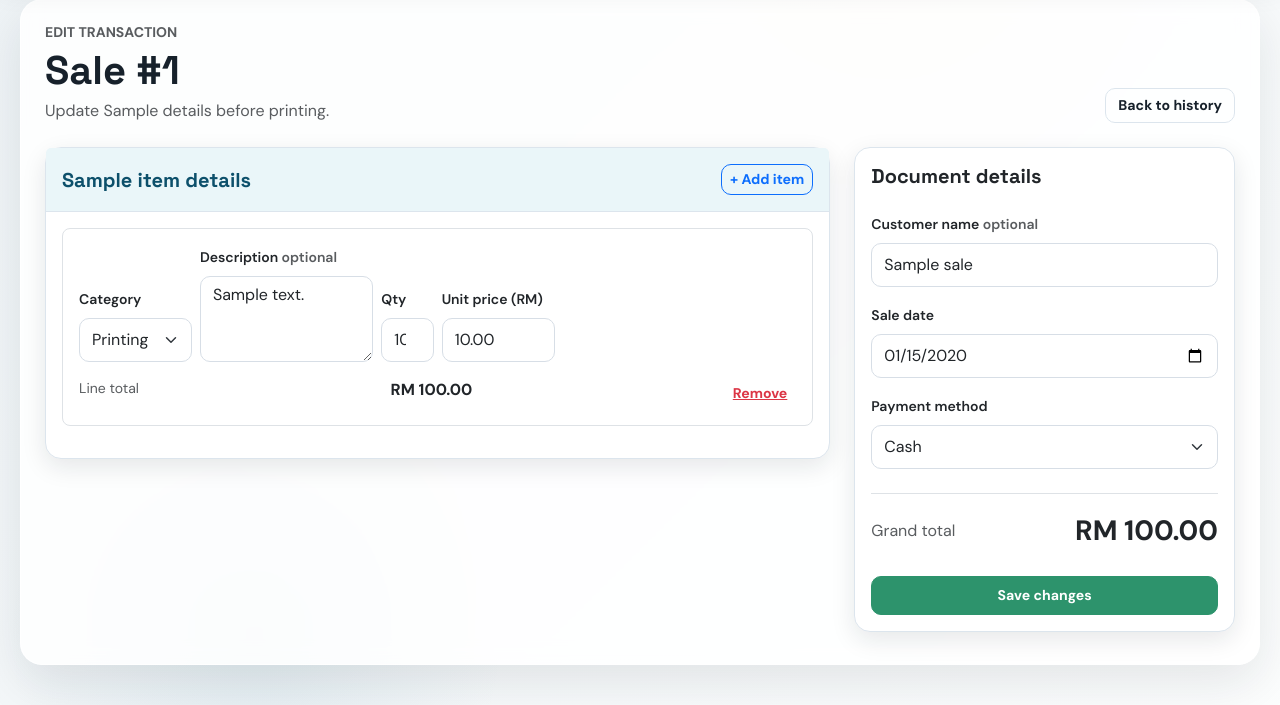
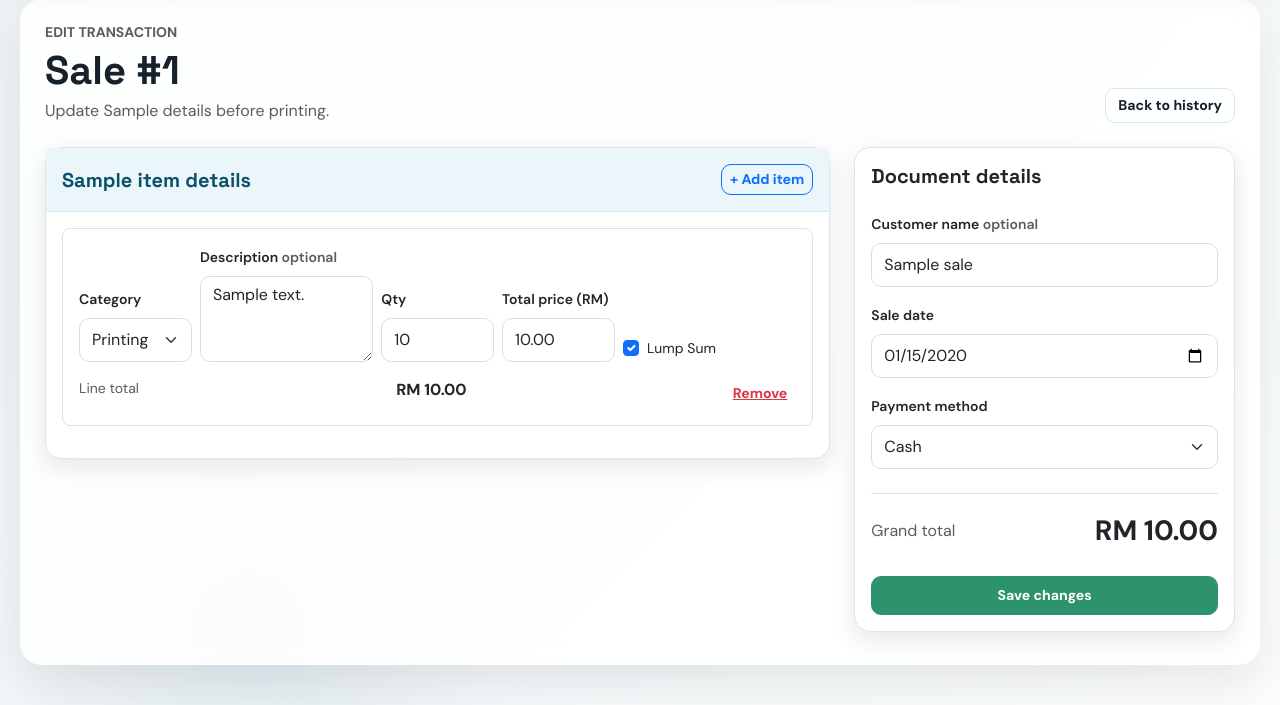
Before and after one commit to Ruile1101/ShopPosMini, a Flask app: page /edit_sale/1 in a window 1280 px wide. Shown: the part 77-782 px from the top of the page. Run offline with Flask 3, Linux system fonts and the light colour scheme; tables that the repository leaves empty hold one stand-in row (values such as "Sample post").

Commit message:
enhancement

```diff
--- a/app/models.py
+++ b/app/models.py
@@ -35,6 +35,12 @@ class Sale(db.Model):
 
 class SaleItem(db.Model):
     id = db.Column(db.Integer, primary_key=True)
+
+    is_lump_sum = db.Column(
+        db.Boolean,
+        nullable=False,
+        default=False
+    )
 
     sale_id = db.Column(
         db.Integer,
--- a/app/routes.py
+++ b/app/routes.py
@@ -534,7 +534,8 @@ def add_sale(document_type='receipt'):
                     if '|||' in description
                     else 'PC',
                     unit_price=unit_price,
-                    line_total=line_total
+                    line_total=line_total,
+                    is_lump_sum=is_lump_sum
                 )
             )
 
@@ -626,6 +627,7 @@ def edit_sale(sale_id):
             prices = request.form.getlist('unit_price')
             product_ids = request.form.getlist('product_id')
             service_types = request.form.getlist('service_type')
+            lump_sums = request.form.getlist('lump_sum')
 
             if sale.document_type == 'invoice':
                 # The editable invoice row is a single service-style item; the per-row category is forced to Other.
@@ -659,12 +661,16 @@ def edit_sale(sale_id):
             else:
                 if not sale.items:
                     raise ValueError
+                lump_sums = request.form.getlist('lump_sum')
                 for index, item in enumerate(sale.items):
                     item.category = categories[index] if index < len(categories) else item.category
                     item.description = descriptions[index].strip() if index < len(descriptions) else item.description
                     item.quantity = int(quantities[index]) if index < len(quantities) and quantities[index] else item.quantity
-                    item.unit_price = round(float(prices[index]), 2) if index < len(prices) and prices[index] else item.unit_price
-                    item.line_total = round(item.quantity * item.unit_price, 2)
+                    is_lump_sum = index < len(lump_sums) and lump_sums[index] == '1'
+                    item.is_lump_sum = is_lump_sum
+                    entered_price = float(prices[index]) if index < len(prices) and prices[index] else 0.00
+                    if is_lump_sum: item.line_total = round(entered_price, 2); item.unit_price = entered_price / item.quantity if item.quantity else 0
+                    else: item.unit_price = round(entered_price, 2); item.line_total = round(item.quantity * item.unit_price, 2)
                     product_id = int(product_ids[index]) if index < len(product_ids) and product_ids[index] else None
                     item.product_id = product_id
                     item.product = Product.query.get(product_id) if product_id else None
--- a/app/templates/edit_sale.html
+++ b/app/templates/edit_sale.html
@@ -60,14 +60,45 @@
               </div>
               {% endif %}
 
-              <div class="col-md-1">
+              <div class="col-md-2">
                 <label class="form-label small fw-semibold">Qty</label>
                 <input name="quantity" type="number" min="1" value="{{ item.quantity }}" class="form-control quantity" required>
               </div>
               <div class="col-md-2">
-                <label class="form-label small fw-semibold">Unit price (RM)</label>
-                <input name="unit_price" type="number" min="0" step="0.01" value="{{ '{:.2f}'.format(item.unit_price) }}" class="form-control unit-price" required>
-              </div>
+    <label class="form-label small fw-semibold price-label">
+        {% if item.is_lump_sum %}
+            Total price (RM)
+        {% else %}
+            Unit price (RM)
+        {% endif %}
+    </label>
+
+    <input
+        name="unit_price"
+        type="number"
+        min="0"
+        step="0.01"
+        value="{% if item.is_lump_sum %}{{ '{:.2f}'.format(item.line_total) }}{% else %}{{ '{:.2f}'.format(item.unit_price) }}{% endif %}"
+        class="form-control unit-price"
+        required
+    >
+</div>
+
+<div class="col-md-2">
+    <div class="form-check mt-4">
+        <input
+            class="form-check-input lump-sum"
+            type="checkbox"
+            name="lump_sum"
+            value="1"
+            {% if item.is_lump_sum %}checked{% endif %}
+        >
+
+        <label class="form-check-label small">
+            Lump Sum
+        </label>
+    </div>
+</div>
             </div>
             <div class="d-flex justify-content-between mt-3">
               <small class="text-muted line-label">Line total</small>
@@ -159,7 +190,36 @@
       </div>
       {% endif %}
       <div class="col-md-1"><label class="form-label small fw-semibold">Qty</label><input name="quantity" type="number" min="1" value="1" class="form-control quantity" required></div>
-      <div class="col-md-2"><label class="form-label small fw-semibold">Unit price (RM)</label><input name="unit_price" type="number" min="0" step="0.01" value="0.00" class="form-control unit-price" required></div>
+      <div class="col-md-2">
+    <label class="form-label small fw-semibold price-label">
+        Unit price (RM)
+    </label>
+
+    <input
+        name="unit_price"
+        type="number"
+        min="0"
+        step="0.01"
+        value="0.00"
+        class="form-control unit-price"
+        required
+    >
+</div>
+
+<div class="col-md-2">
+    <div class="form-check mt-4">
+        <input
+            class="form-check-input lump-sum"
+            type="checkbox"
+            name="lump_sum"
+            value="1"
+        >
+
+        <label class="form-check-label small">
+            Lump Sum
+        </label>
+    </div>
+</div>
     </div>
     <div class="d-flex justify-content-between mt-3"><small class="text-muted">Line total</small><strong class="line-total">RM 0.00</strong><button type="button" class="btn btn-link btn-sm text-danger remove-item">Remove</button></div>
   </div>
@@ -168,12 +228,48 @@
 <script>
 const items = document.getElementById('items');
 function updateItem(item) {
-  const qty = Number(item.querySelector('.quantity').value || 0);
-  const price = Number(item.querySelector('.unit-price').value || 0);
-  item.querySelector('.line-total').textContent = `RM ${(qty * price).toFixed(2)}`;
-  document.getElementById('grand-total').textContent = `RM ${[...document.querySelectorAll('.sale-item')].reduce((sum, row) => {
-    return sum + Number(row.querySelector('.quantity').value || 0) * Number(row.querySelector('.unit-price').value || 0);
-  }, 0).toFixed(2)}`;
+  const qty = Number(
+    item.querySelector('.quantity').value || 0
+  );
+
+  const price = Number(
+    item.querySelector('.unit-price').value || 0
+  );
+
+  const lumpSum = item.querySelector('.lump-sum')?.checked;
+
+  const lineTotal = lumpSum
+    ? price
+    : qty * price;
+
+  item.querySelector('.line-total').textContent =
+    `RM ${lineTotal.toFixed(2)}`;
+
+  const grandTotal = [
+    ...document.querySelectorAll('.sale-item')
+  ].reduce((sum, row) => {
+
+    const rowQty = Number(
+      row.querySelector('.quantity').value || 0
+    );
+
+    const rowPrice = Number(
+      row.querySelector('.unit-price').value || 0
+    );
+
+    const rowLumpSum =
+      row.querySelector('.lump-sum')?.checked;
+
+    return sum + (
+      rowLumpSum
+        ? rowPrice
+        : rowQty * rowPrice
+    );
+
+  }, 0);
+
+  document.getElementById('grand-total').textContent =
+    `RM ${grandTotal.toFixed(2)}`;
 }
 function toggleProduct(item) {
   const category = item.querySelector('.category');
@@ -230,6 +326,46 @@ document.getElementById('add-item').addEventListener('click', () => {
   const item = document.getElementById('item-template').content.cloneNode(true).firstElementChild;
   items.appendChild(item);
   bindItem(item);
+  const lumpSum = item.querySelector('.lump-sum');
+
+if (lumpSum) {
+    lumpSum.addEventListener('change', () => {
+        const priceInput = item.querySelector('.unit-price');
+        const priceLabel = item.querySelector('.price-label');
+
+        if (lumpSum.checked) {
+            priceLabel.textContent = 'Total price (RM)';
+
+            // Convert the existing normal total into lump-sum total
+            const qty = Number(
+                item.querySelector('.quantity').value || 0
+            );
+
+            const unitPrice = Number(
+                priceInput.value || 0
+            );
+
+            priceInput.value = (qty * unitPrice).toFixed(2);
+        } else {
+            priceLabel.textContent = 'Unit price (RM)';
+
+            // Convert lump-sum total back to unit price
+            const qty = Number(
+                item.querySelector('.quantity').value || 0
+            );
+
+            const totalPrice = Number(
+                priceInput.value || 0
+            );
+
+            priceInput.value = qty > 0
+                ? (totalPrice / qty).toFixed(2)
+                : '0.00';
+        }
+
+        updateItem(item);
+    });
+}
 });
 </script>
 {% endblock %}
```
Also changed, not shown: error_log.txt (+48 -0 lines), pos.db.
